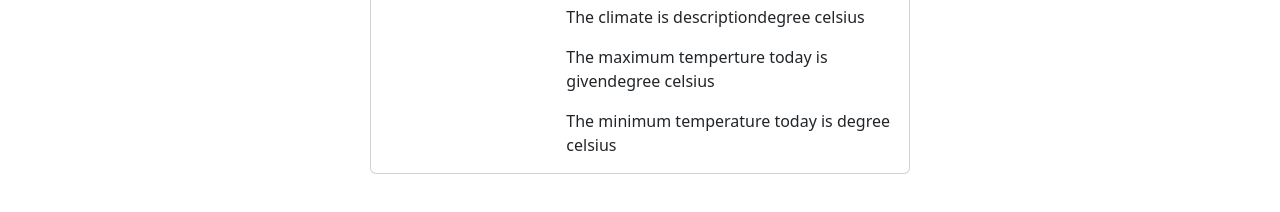
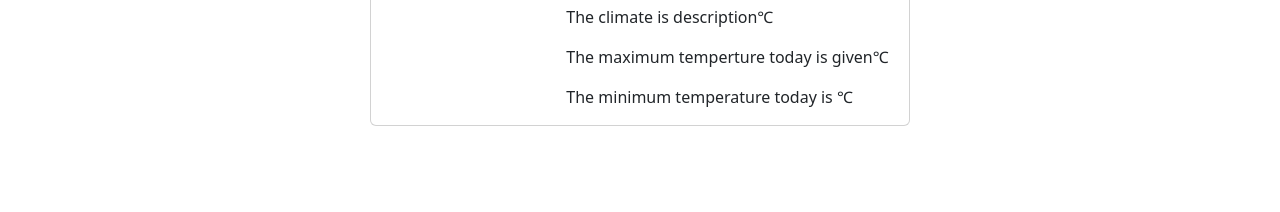
Before and after one commit to kalyantvspv/weatherappjs, a plain HTML site: page index.html in a window 1280 px wide. Shown: the part 304-516 px from the top of the page. Drawn offline with nearby package versions, Linux system fonts and the light colour scheme; no server answers.

Commit message:
Update index.html

```diff
--- a/index.html
+++ b/index.html
@@ -34,9 +34,9 @@
               <div class="col-md-8">
                 <div class="card-body">
                   <h5 class="card-title text-center">temperature</h5>
-                  <p class="card-text">The climate is <span id="temp">description</span>degree celsius</p>
-                  <p class="card-text">The maximum temperture today is <span id="maxtem">given</span>degree celsius</p>
-                  <p class="card-text">The minimum temperature today is <span id="mintem"></span>degree celsius</p>
+                  <p class="card-text">The climate is <span id="temp">description</span><span>&#8451;</span></p>
+                  <p class="card-text">The maximum temperture today is <span id="maxtem">given</span><span>&#8451;</span></p>
+                  <p class="card-text">The minimum temperature today is <span id="mintem"></span><span>&#8451;</span></p>
                 </div>
               </div>
             </div>
```
